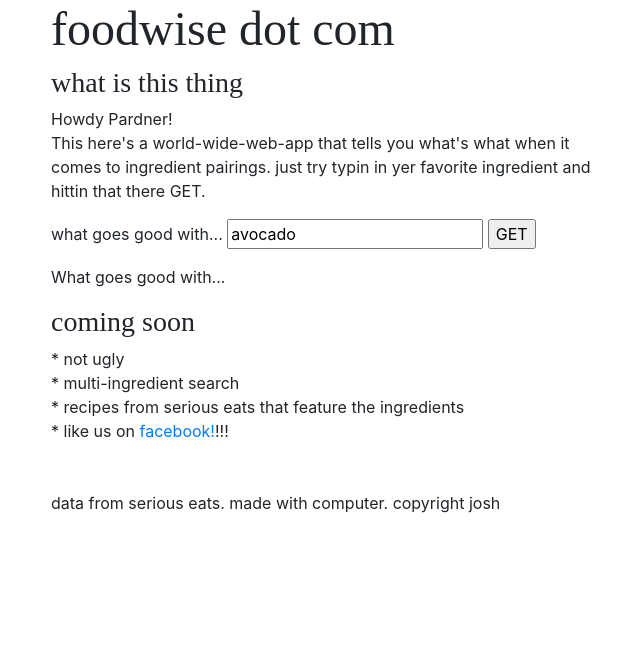
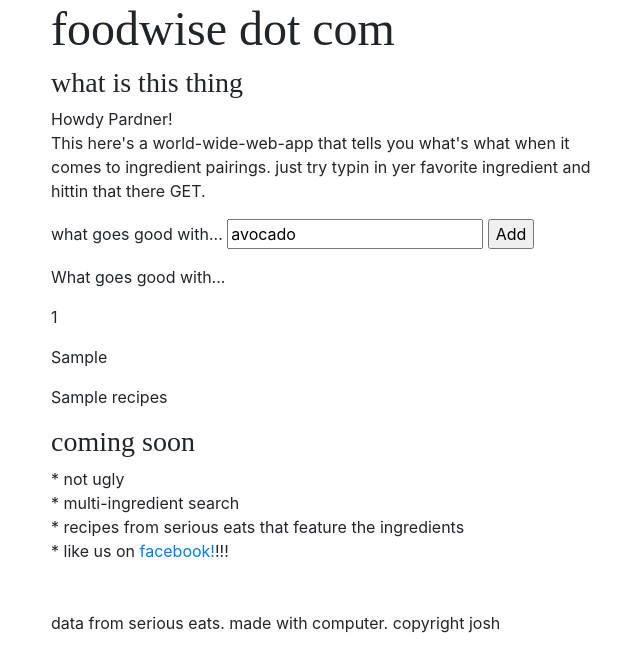
Before and after one commit to josh-minch/flavorwise, a Flask app: template templates/index.html in a window 1280 px wide. Shown: the top 649 px of the page, without its empty margins (304-944 px from the left). Run offline with Flask 2, Linux system fonts and the light colour scheme; the visitor is signed in with stand-in values (Sample User, id 1); the template is opened without the code that fills it: most values are stand-ins (such as "Sample title", 1, 10 or a date in 2020); parts of the project's set-up code (start-up, migrations or seed data) failed here and were passed over; some libraries are stand-ins or nearby versions.

Commit message:
Load cur ingreds on fresh page load

```diff
--- a/app.py
+++ b/app.py
@@ -9,8 +9,10 @@ app.config.from_object('config')
 
 @app.route("/")
 def index():
-    session.clear()
-    return render_template('index.html')
+    cur_ingreds = session['cur_ingreds']
+    r_ingreds, recipes = matrix.search(cur_ingreds)
+    return render_template('index.html',
+        r_ingreds=r_ingreds, recipes=recipes, cur_ingreds=cur_ingreds)
 
 
 @app.route("/search", methods=["POST"])
--- a/templates/index.html
+++ b/templates/index.html
@@ -34,16 +34,16 @@
           <form id="calc">
             what goes good with...
             <input id="search-bar" name="search" value="avocado">
-            <input type="submit" value="GET">
+            <input type="submit" value="Add">
           </form>
         </p>
         <p>
-          What goes good with... <div id="cur_ingreds"></div>
+          What goes good with... <div id="cur_ingreds">{{ session['cur_ingreds'] }}</div>
         </p>
         </p>
-        <p id="r_ingreds">
+        <p id="r_ingreds"> {{ r_ingreds }}
         </p>
-        <p id="recipes">
+        <p id="recipes"> {{ recipes }}
         </p>
 
       </article>
```
